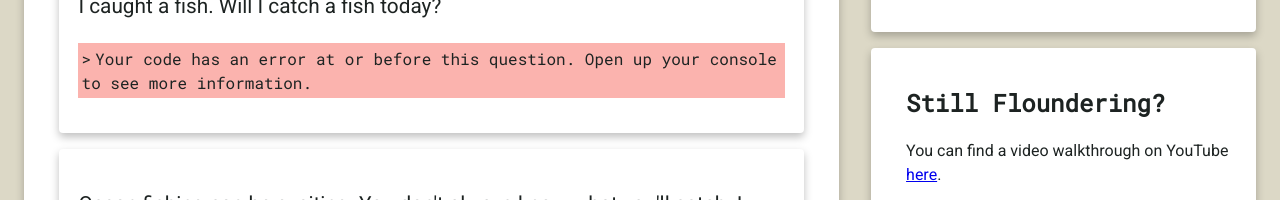
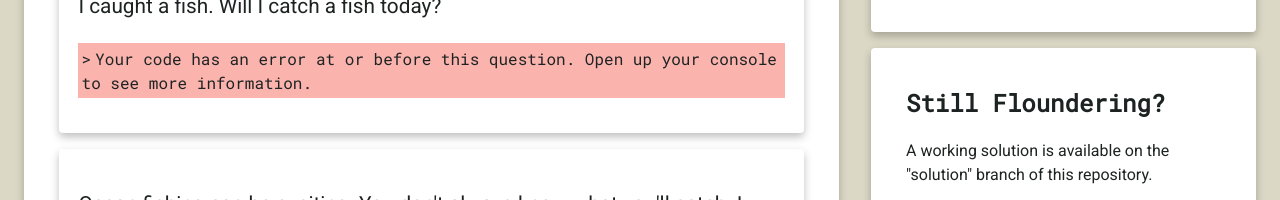
Before and after one commit to IchthyologicalDev/logical-and-comparison-operators, a plain HTML site: page index.html in a window 1280 px wide. Shown: the part 741-941 px from the top of the page. Drawn offline with Linux system fonts and the light colour scheme.

Commit message:
remove dead links

```diff
--- a/index.html
+++ b/index.html
@@ -97,7 +97,7 @@
             </section>
             <section class="card">
                 <h2>Still Floundering?</h2>
-                <p>You can find a video walkthrough on YouTube <a href="https://youtu.be/evAzvK6iqdY" target="_blank">here</a>.</p>
+                <!-- <p>You can find a video walkthrough on YouTube <a href="https://youtu.be/evAzvK6iqdY" target="_blank">here</a>.</p> -->
                 <p>A working solution is available on the "solution" branch of this repository.</p>
             </section>
         </aside>
```
Also changed, not shown: 1 other file.
